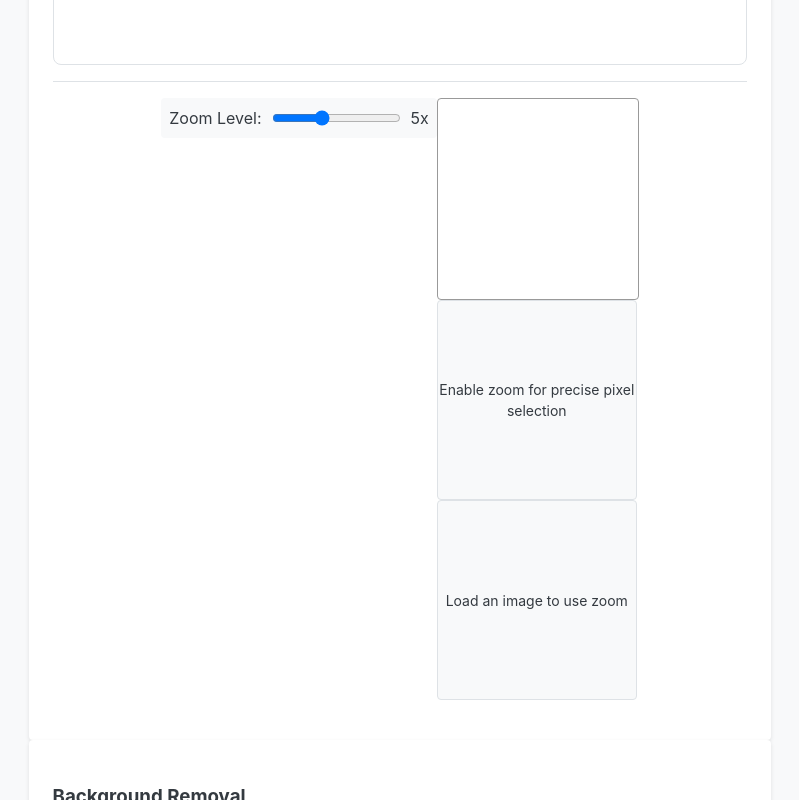
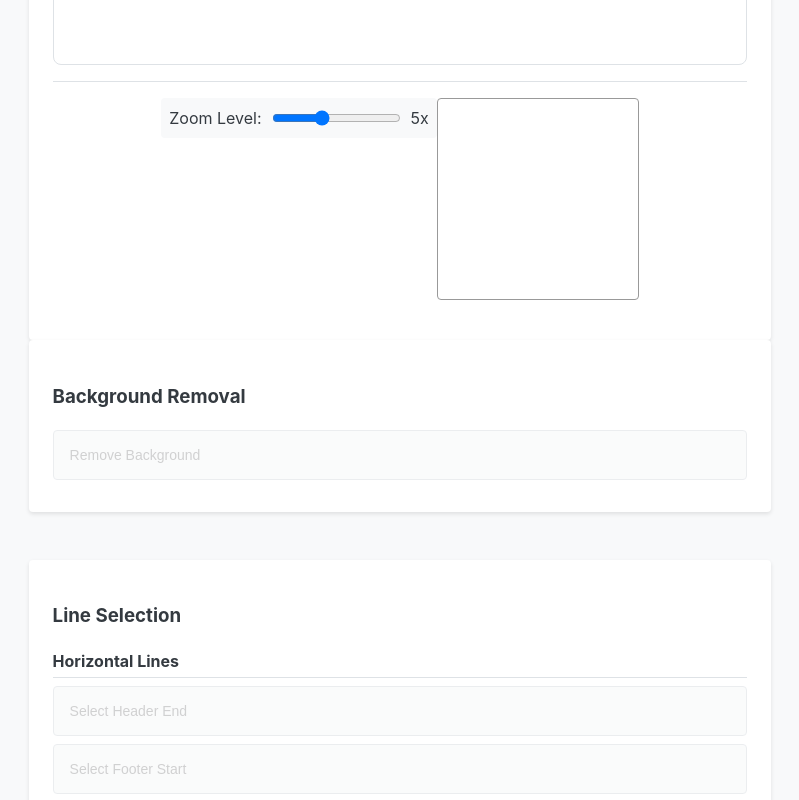
Before and after one commit to cactus-bm/stamp-maker, a React (Create React App) app in the folder stamp-maker/: page / in a window 1280 px wide. Shown: the part 709-1509 px from the top of the page, without its empty margins (240-1039 px from the left). Built offline with nearby package versions, Linux system fonts and the light colour scheme.

Commit message:
Remove unnecessary components.

```diff
--- a/stamp-maker/src/components/ZoomView.tsx
+++ b/stamp-maker/src/components/ZoomView.tsx
@@ -226,18 +226,6 @@ export const ZoomView: React.FC<ZoomViewProps> = ({ appState, updateAppState })
           }}
           aria-label="Zoom view showing magnified area around cursor"
         />
-
-        {!hasImage && (
-          <div className="zoom-placeholder">
-            <p>Enable zoom for precise pixel selection</p>
-          </div>
-        )}
-
-        {!hasImage && (
-          <div className="zoom-placeholder">
-            <p>Load an image to use zoom</p>
-          </div>
-        )}
       </div>
     </div>
   );
```
